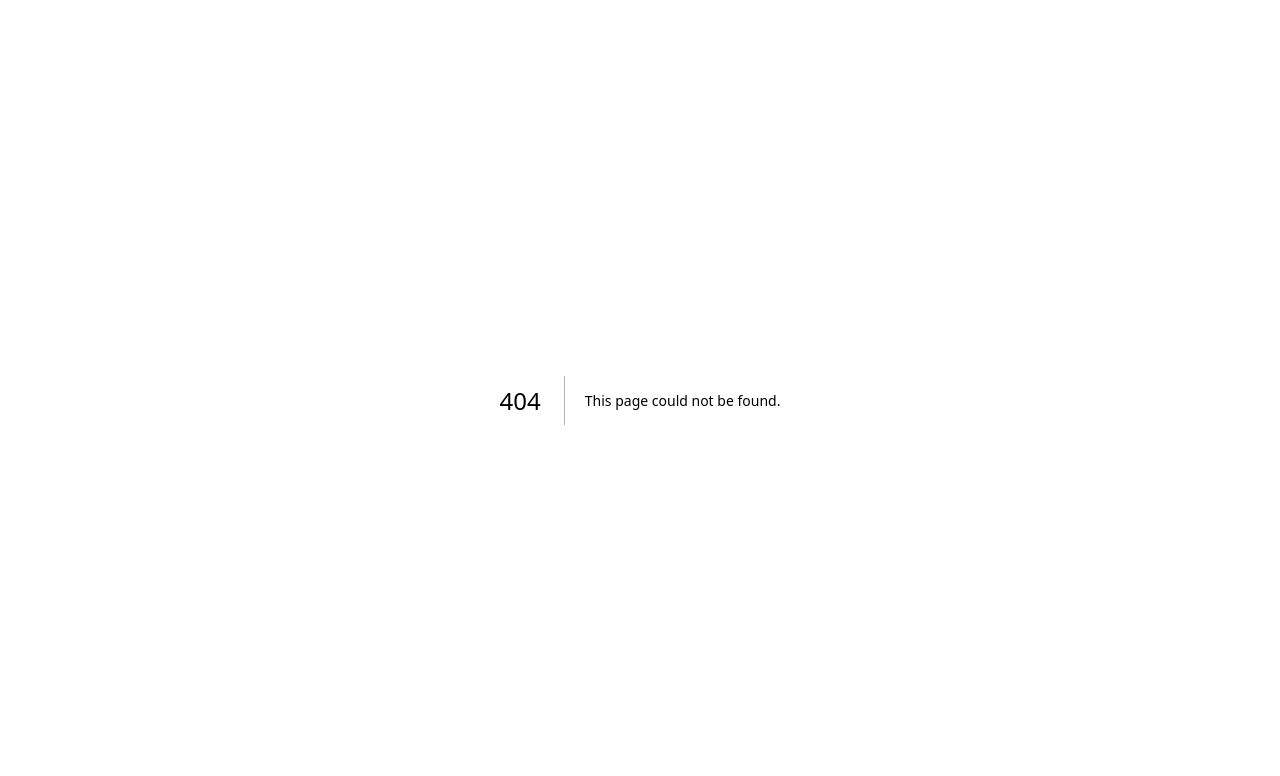
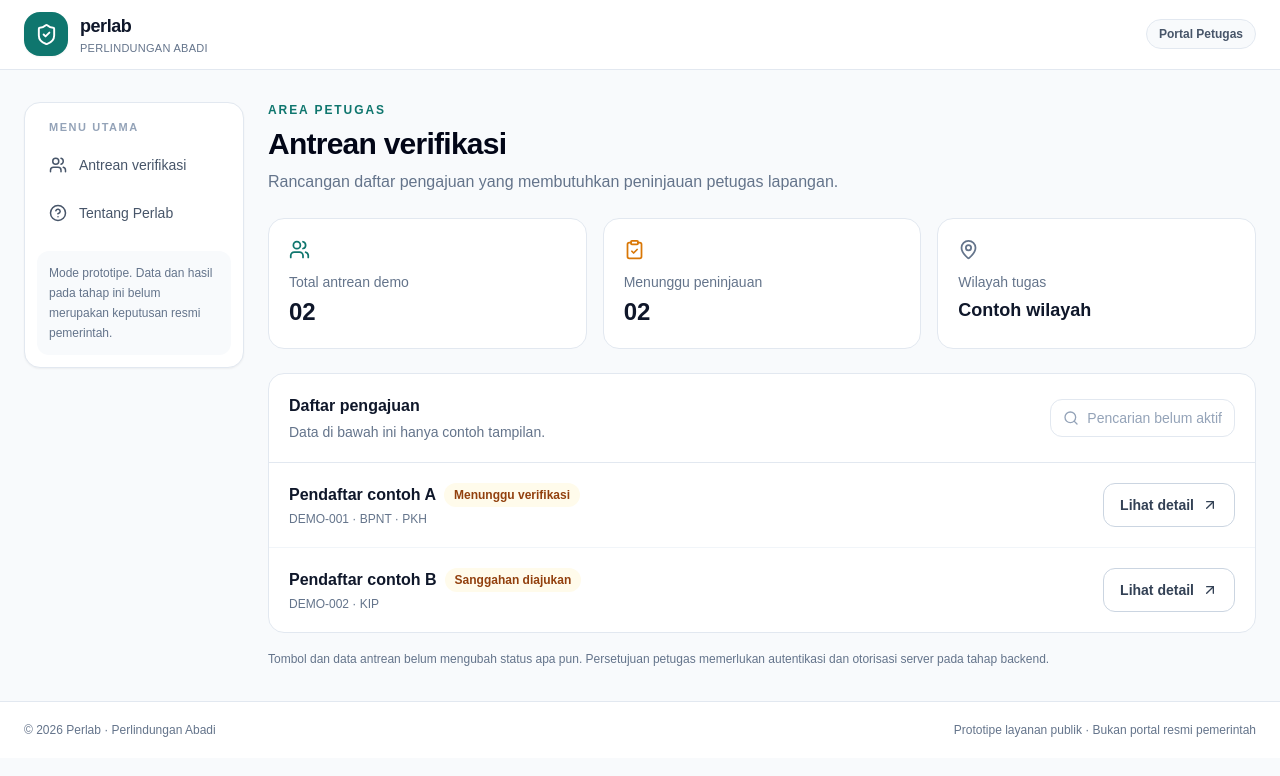
Before and after one commit to altavista21/perlab, a Next.js app: page /agent/dashboard in a window 1280 px wide. Before the commit this address had no page. Shown: the top 776 px of the page. Built offline with nearby package versions, Linux system fonts and the light colour scheme.

Commit message:
feat(agent): add verification queue prototype

```diff
--- /dev/null
+++ b/app/agent/dashboard/page.tsx
@@ -0,0 +1,12 @@
+import Link from "next/link";
+import { ArrowUpRight, ClipboardCheck, MapPin, Search, Users } from "lucide-react";
+import { Shell, PageHeading } from "../../_components/shell";
+
+export default function AgentDashboardPage() {
+  return <Shell role="agent"><PageHeading eyebrow="Area petugas" title="Antrean verifikasi" description="Rancangan daftar pengajuan yang membutuhkan peninjauan petugas lapangan."/>
+    <div className="grid gap-4 sm:grid-cols-3"><div className="rounded-2xl border border-slate-200 bg-white p-5"><Users className="text-perlab-700" size={21}/><p className="mt-3 text-sm text-slate-500">Total antrean demo</p><p className="mt-1 text-2xl font-bold text-slate-900">02</p></div><div className="rounded-2xl border border-slate-200 bg-white p-5"><ClipboardCheck className="text-amber-600" size={21}/><p className="mt-3 text-sm text-slate-500">Menunggu peninjauan</p><p className="mt-1 text-2xl font-bold text-slate-900">02</p></div><div className="rounded-2xl border border-slate-200 bg-white p-5"><MapPin className="text-slate-500" size={21}/><p className="mt-3 text-sm text-slate-500">Wilayah tugas</p><p className="mt-1 text-lg font-bold text-slate-900">Contoh wilayah</p></div></div>
+    <section className="mt-6 overflow-hidden rounded-2xl border border-slate-200 bg-white"><div className="flex flex-col gap-3 border-b border-slate-200 p-5 sm:flex-row sm:items-center sm:justify-between"><div><h2 className="font-bold text-slate-900">Daftar pengajuan</h2><p className="mt-1 text-sm text-slate-500">Data di bawah ini hanya contoh tampilan.</p></div><div className="flex items-center gap-2 rounded-xl border border-slate-200 px-3 py-2 text-sm text-slate-400"><Search size={16}/>Pencarian belum aktif</div></div>
+      <div className="divide-y divide-slate-100">{[{id:"DEMO-001",name:"Pendaftar contoh A",program:"BPNT · PKH",status:"Menunggu verifikasi"},{id:"DEMO-002",name:"Pendaftar contoh B",program:"KIP",status:"Sanggahan diajukan"}].map(u=><div key={u.id} className="flex flex-col gap-3 p-5 sm:flex-row sm:items-center sm:justify-between"><div><div className="flex flex-wrap items-center gap-2"><h3 className="font-semibold text-slate-900">{u.name}</h3><span className="rounded-full bg-amber-50 px-2.5 py-1 text-xs font-semibold text-amber-800">{u.status}</span></div><p className="mt-1 text-xs text-slate-500">{u.id} · {u.program}</p></div><Link href={"/agent/verify/"+u.id} className="inline-flex min-h-11 items-center justify-center gap-2 rounded-xl border border-slate-300 px-4 text-sm font-semibold text-slate-700 hover:bg-slate-50">Lihat detail <ArrowUpRight size={16}/></Link></div>)}</div>
+    </section><p className="mt-4 text-xs leading-5 text-slate-500">Tombol dan data antrean belum mengubah status apa pun. Persetujuan petugas memerlukan autentikasi dan otorisasi server pada tahap backend.</p>
+  </Shell>;
+}
```
